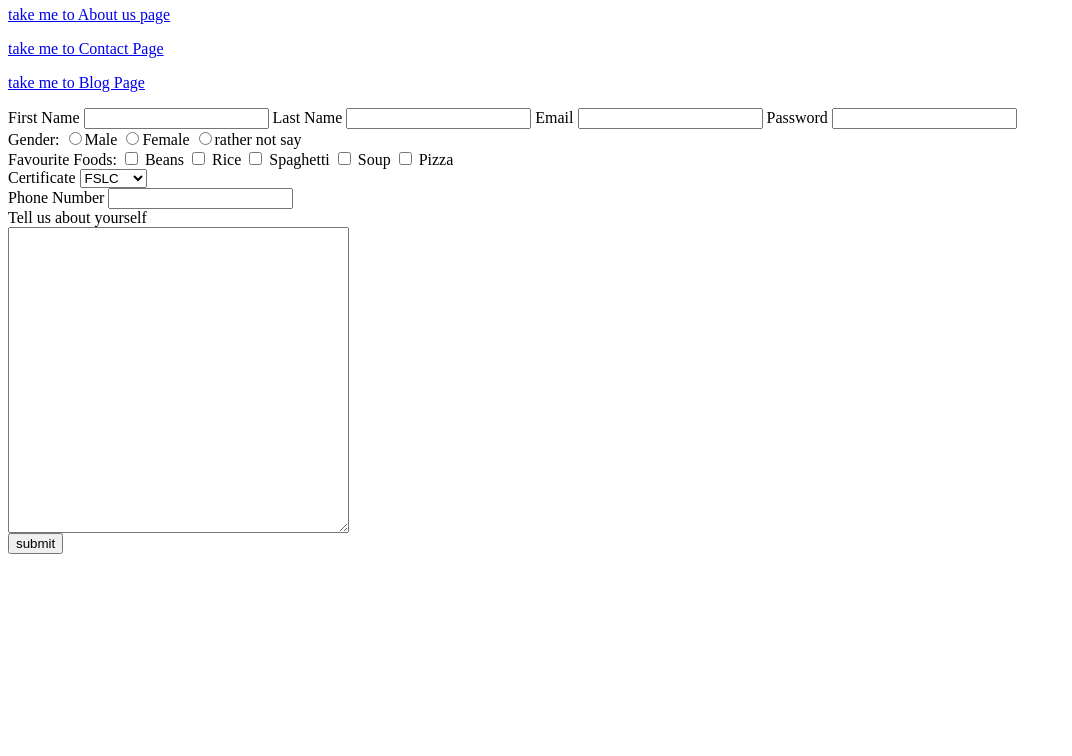
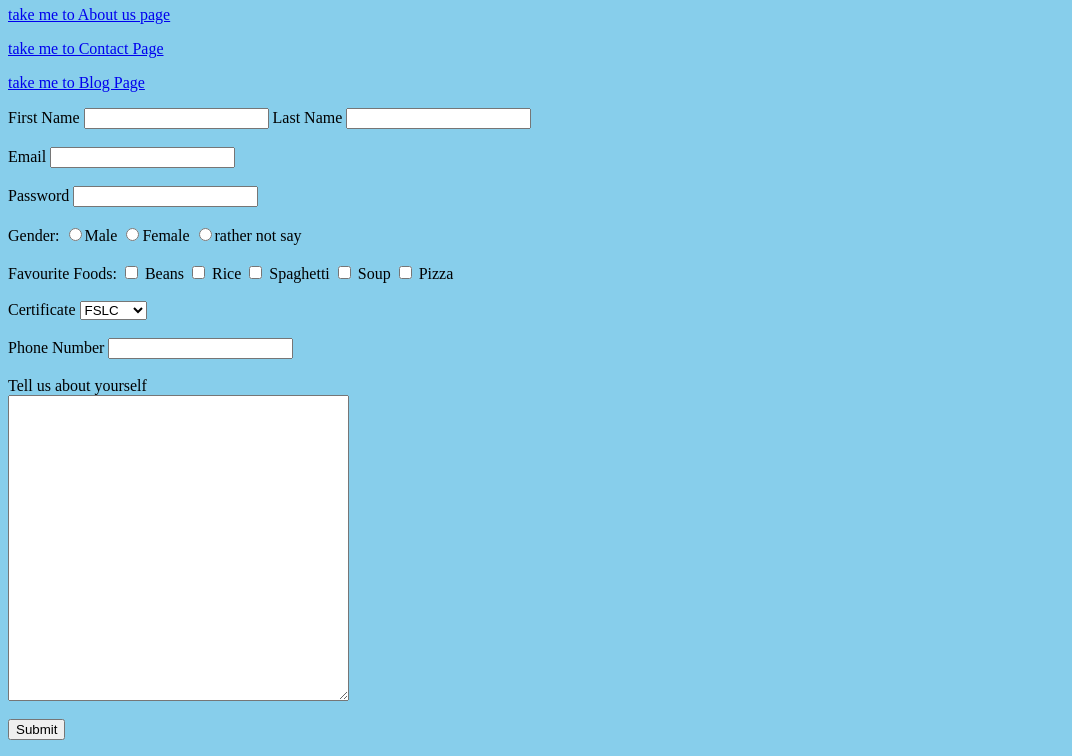
Before and after one commit to RoyNwakamma/my-3rd-assignment, a plain HTML site: page index.html in a window 1280 px wide. Shown: the part 60-816 px from the top of the page, without its empty margins (0-1072 px from the left). Drawn offline with Linux system fonts and the light colour scheme.

Commit message:
my 3rd assignment

```diff
--- a/index.html
+++ b/index.html
@@ -5,7 +5,7 @@
     <meta name="viewport" content="width=device-width, initial-scale=1.0">
     <title>RoyMedblog</title>
 </head>
-<body>
+<body style="background-color:skyblue ;">
     <h1 style="text-align: center ;">Welcome to my Webpage</h1>
     <p><a href="./others/about.html">take me to About us page</a></p>
     <p><a href="./others/contact.html">take me to Contact Page</a></p>
@@ -14,32 +14,40 @@
      <label for="First Name">First Name</label>
      <input type="text">
      <label for="last name"> Last Name</label>
-     <input type="text">
+     <input type="text"> <br>
+     <br>
      <label for="email"> Email</label>
-     <input type="email">
+     <input type="email"><br>
+     <br>
      <label for="password"> Password</label>
      <input required type="password"> <br>
+     <br>
      <label for="gender">Gender: </label>
      <input type="radio" name="Gender">Male
      <input type="radio" name="Gender">Female
      <input type="radio" name="Gender">rather not say <br>
+     <br>
      <label for="favourite foods">Favourite Foods: </label>
      <input type="checkbox" name="Beans"> Beans
      <input type="checkbox" name="Rice"> Rice
      <input type="checkbox" name="spaghetti"> Spaghetti
      <input type="checkbox" name="soup"> Soup
      <input type="checkbox" name="pizza"> Pizza <br>
+     <br>
      <label for="certificate">Certificate</label>
      <select name="" id="">
         <option value="FSLC">FSLC</option>
         <option value="o'level">O'Level</option>
         <option value="bsc">BSC</option>
      </select> <br>
+     <br>
      <label for="phone number">Phone Number</label>
      <input type="text"> <br>
+     <br>
      <label for="tell-us-about-yourself">Tell us about yourself</label><br>
      <textarea name="" id="" cols="40" rows="20"></textarea> <br>
-     <input type="submit" value="submit">
+     <br>
+     <input type="submit" value="Submit" >
     </form>
 </body>
 </html>
```
Also changed, not shown: others/about.html (+3 -3 lines), others/blog.html (+3 -3 lines), others/contact.html (+3 -3 lines).
